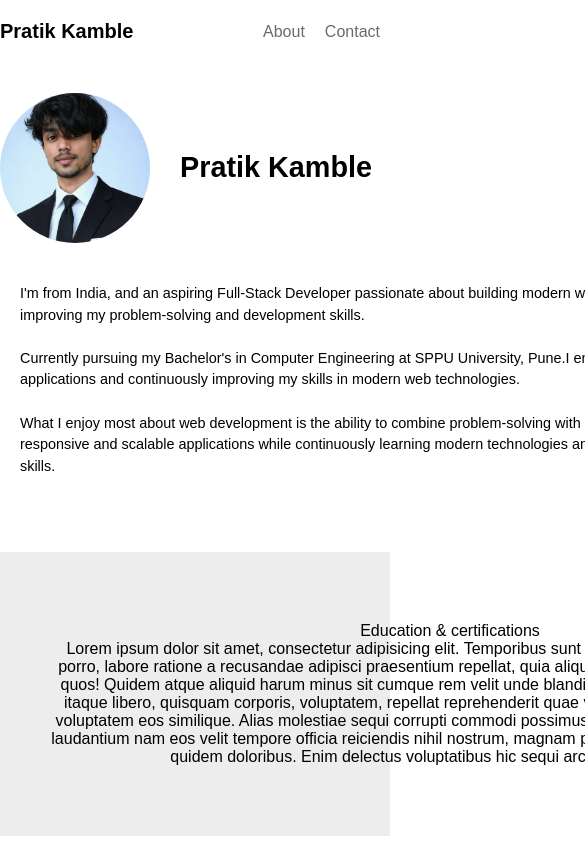
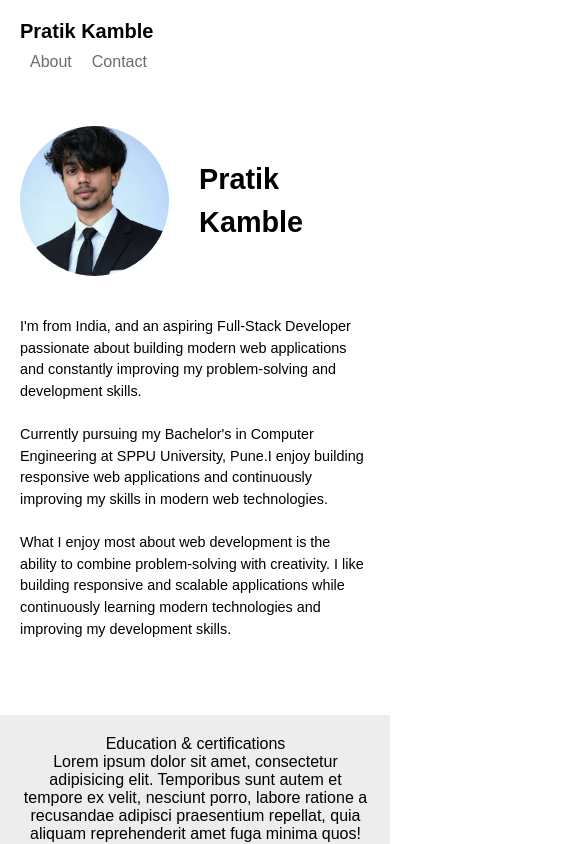
Before and after one commit to Pratik-z005/portfolio, a React (Vite) app: page /about in a window 390 px wide. Shown: the top 844 px of the page, 585 px wide, since content can reach past the window. Built offline with nearby package versions, Linux system fonts and the light colour scheme.

Commit message:
about page css

```diff
--- a/src/components/Navbar.module.css
+++ b/src/components/Navbar.module.css
@@ -39,3 +39,25 @@ li {
   font-weight: 500;
   font-size: 1rem;
 }
+
+@media screen and (max-width: 900px) {
+  .navbar {
+    width: auto;
+    display: flex;
+    flex-direction: column;
+    justify-content: flex-start;
+    align-items: flex-start;
+    padding: 20px 0px;
+    margin: 0px;
+    padding-left: 20px;
+  }
+  .logo {
+    display: inline-block;
+    width: auto;
+    padding-bottom: 5px;
+  }
+  ul {
+    width: auto;
+    padding: 5px 0px;
+  }
+}
--- a/src/components/ProjectCompo.module.css
+++ b/src/components/ProjectCompo.module.css
@@ -27,3 +27,25 @@
   flex-grow: 1;
   padding: 0px 50px;
 }
+
+@media screen and (max-width: 900px) {
+  .container {
+    height: 500px;
+    display: flex;
+    flex-direction: column;
+    justify-content: center;
+  }
+  .imgContainer {
+    width: 100%;
+    height: 300px;
+  }
+  .img {
+    height: 100%;
+    width: 100%;
+  }
+  .infoContainer {
+    height: auto;
+    flex-grow: 1;
+    padding: 10px;
+  }
+}
--- a/src/index.css
+++ b/src/index.css
@@ -52,3 +52,11 @@ footer {
   margin: 0px 10px;
   font-size: 0.01rem;
 }
+
+@media screen and (max-width: 900px) {
+  .information {
+    font-size: 1.3rem;
+    padding: 5px 0px 15px;
+    padding-left: 20px;
+  }
+}
--- a/src/pages/AboutPage.module.css
+++ b/src/pages/AboutPage.module.css
@@ -51,3 +51,20 @@
   margin: 20px auto;
   width: 800px;
 }
+
+@media screen and (max-width: 900px) {
+  .container {
+    width: 100%;
+  }
+  .educationBox {
+    width: 100%;
+    padding: 0px;
+  }
+  .para {
+    width: 90%;
+    padding: 20px;
+  }
+  .imgContainer {
+    margin-left: 20px;
+  }
+}
```
